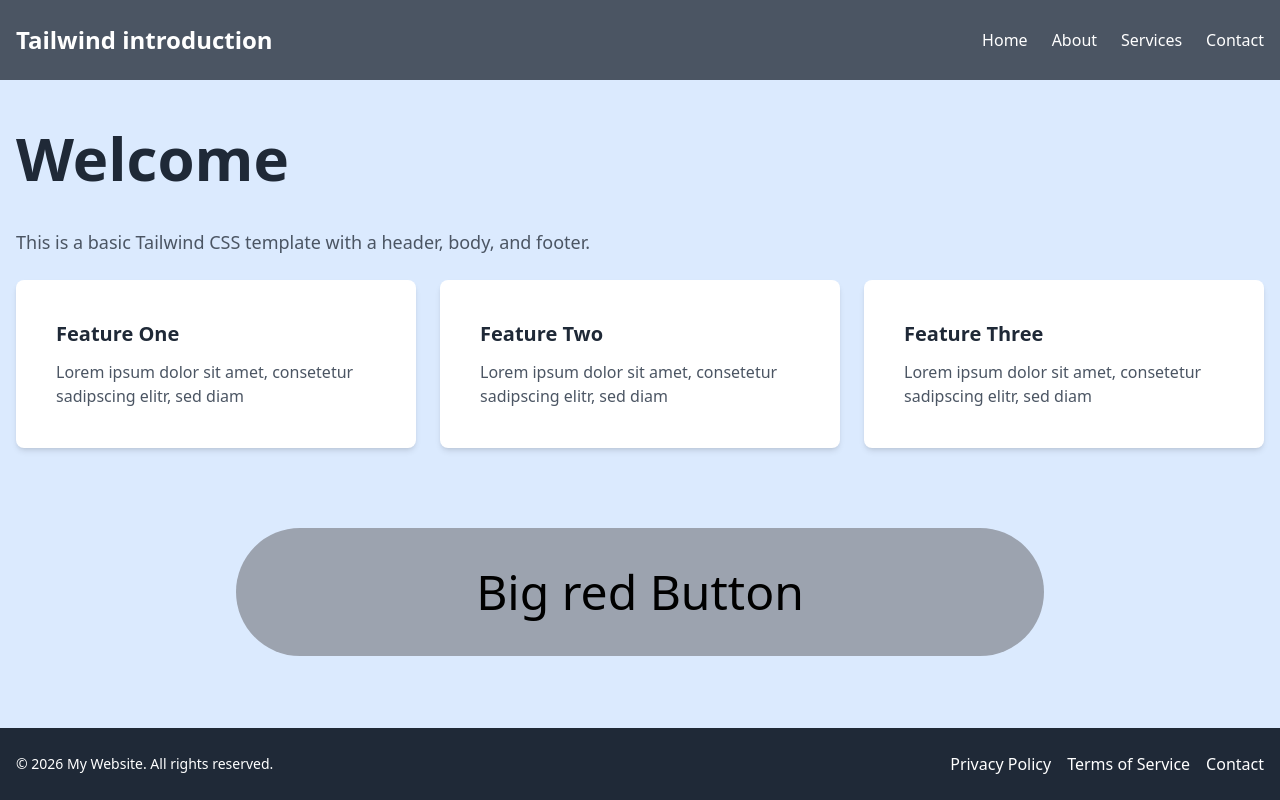
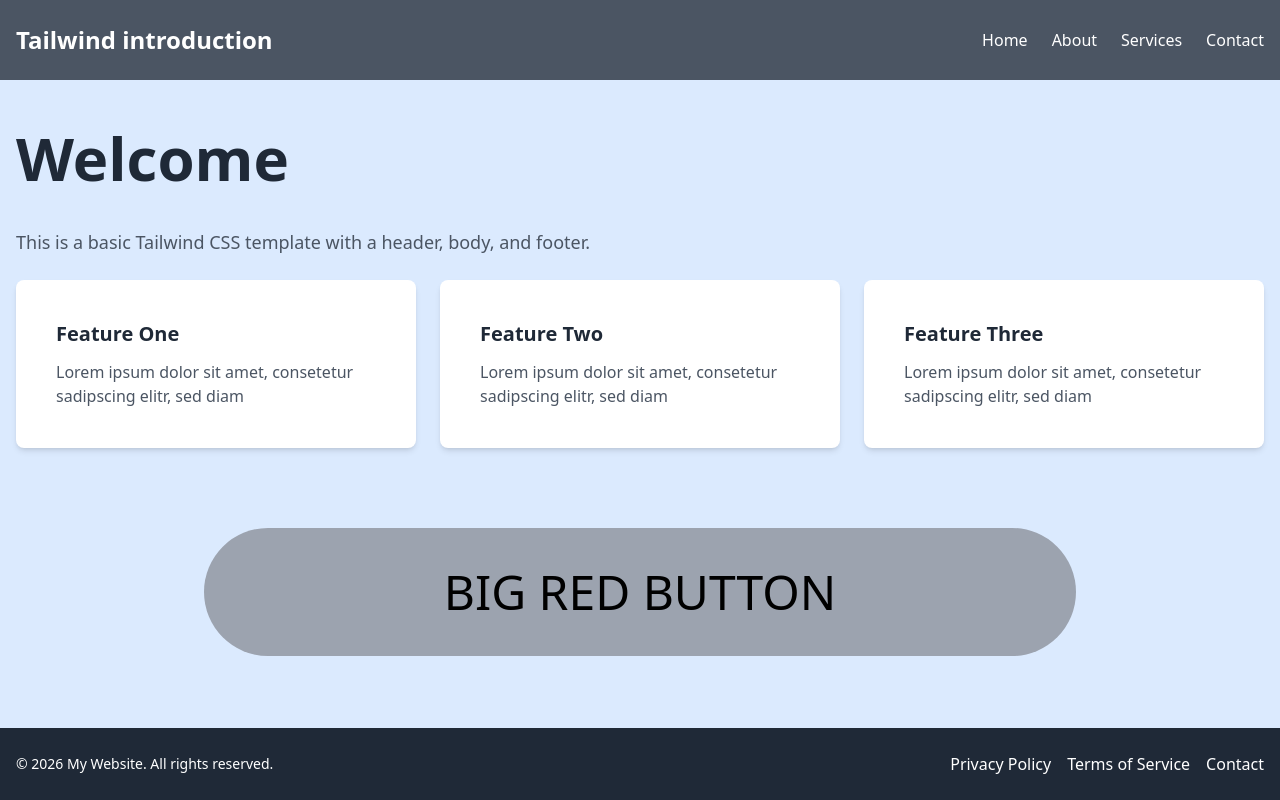
Before and after one commit to RobinTea/Lernperiode-13, a plain HTML site: page docs/index.html in a window 1280 px wide. Drawn offline with nearby package versions, Linux system fonts and the light colour scheme.

Commit message:
Add files via upload

```diff
--- a/docs/index.html
+++ b/docs/index.html
@@ -49,7 +49,7 @@
       </div>
 
       <div class="mt-10 flex justify-center items-center"><a href="https://github.com/RobinTea/Lernperiode-13" class="text-5xl bg-gray-400 px-60 py-10 mt-10 rounded-full hover:bg-red-500">
-        Big red Button
+        BIG RED BUTTON
       </a></div>
 
     </div>
```
